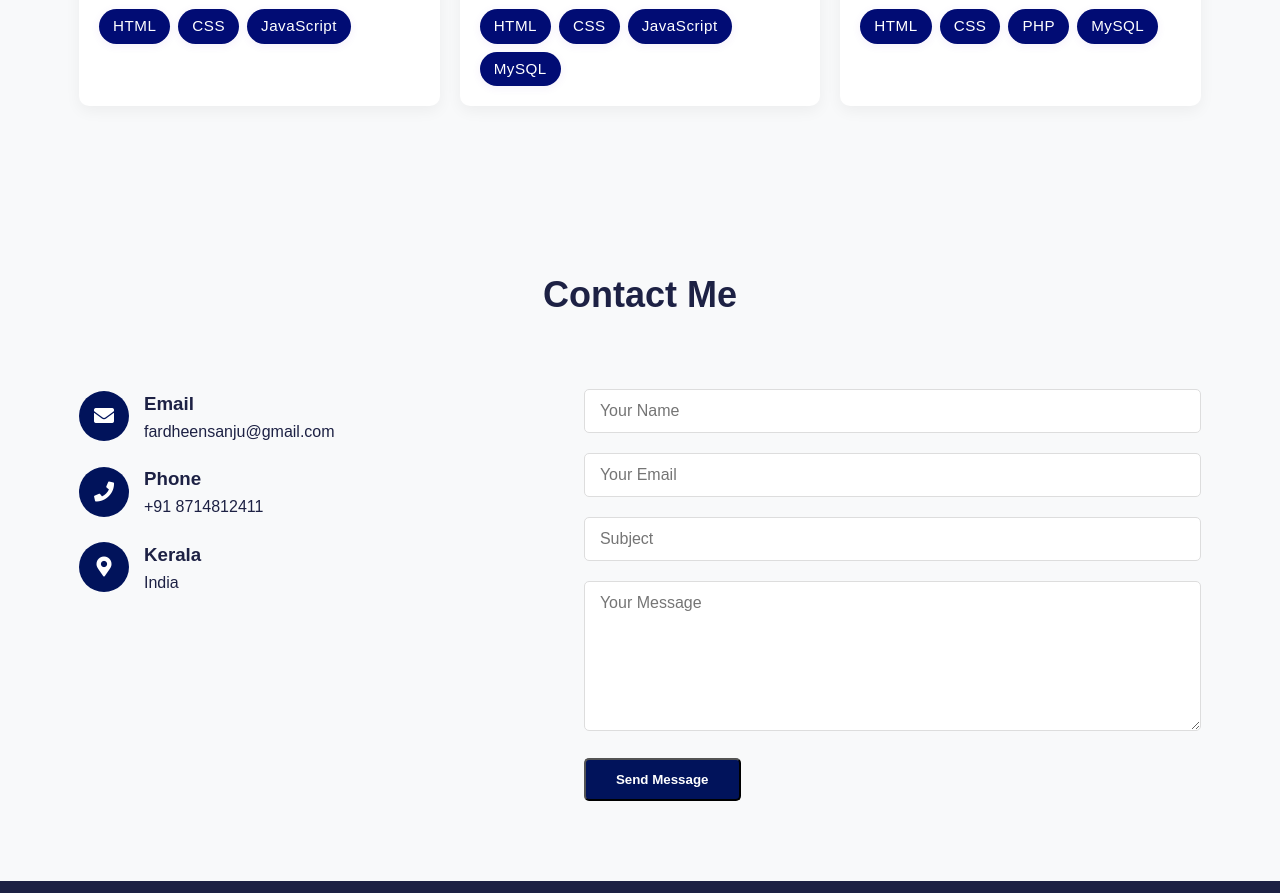
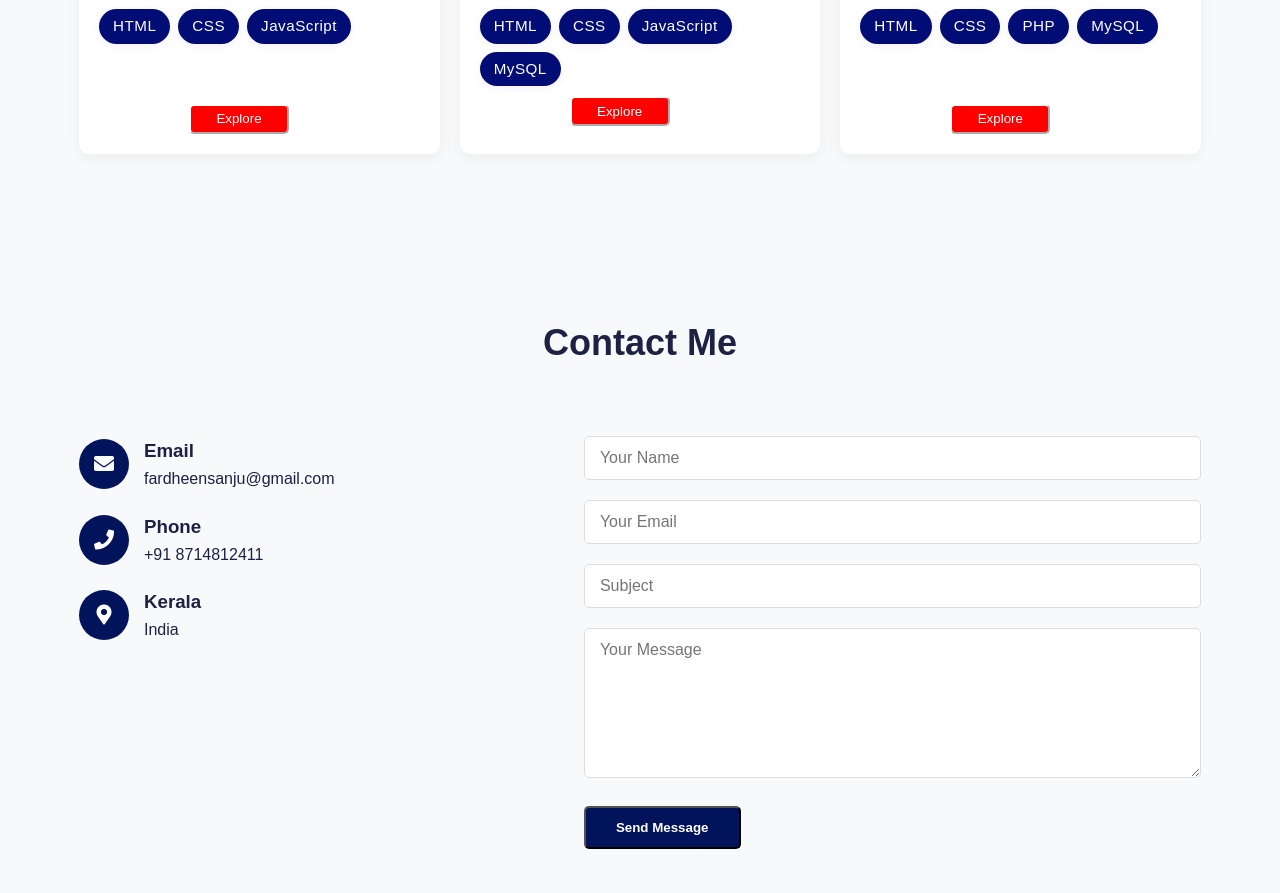
Before and after one commit to sanju-0-1/Portfolio, a plain HTML site: page index.html in a window 1280 px wide. Shown: the part 3830-4723 px from the top of the page. Drawn offline with Linux system fonts and the light colour scheme.

Commit message:
Update index.html

```diff
--- a/index.html
+++ b/index.html
@@ -262,7 +262,34 @@
         .project-card:hover {
             transform: translateY(-10px);
         }
-
+        .btn-project{
+            margin-top: 60px;
+            margin-left: 90px;
+            color: white;
+            width: 100px;
+            height: 30px;
+            text-align: center;
+            border-color: white;
+            background-color: #ff0000;
+            border-radius: 5px;
+        }
+        .btn-project:hover{
+            background-color: #4a6cf7;
+        }
+        .btn-projects{
+            margin-top: 10px;
+            margin-left: 90px;
+            color: white;
+            width: 100px;
+            height: 30px;
+            text-align: center;
+            border-color: white;
+            background-color: #ff0000;
+            border-radius: 5px;
+        }
+        .btn-projects:hover{
+            background-color: #4a6cf7;
+        }
         .project-img {
             height: 200px;
             background: linear-gradient(135deg, #4a6cf7 0%, #6f42c1 100%);
@@ -549,9 +576,6 @@
                     <li><a href="#projects"><span class="nav-icon"><i class="fas fa-project-diagram"></i></span> Projects</a></li>
                     <li><a href="#contact"><span class="nav-icon"><i class="fas fa-envelope"></i></span> Contact</a></li>
                 </ul>
-                <div class="menu-btn">
-                    <i class="fas fa-bars"></i>
-                </div>
             </nav>
         </div>
     </header>
@@ -704,6 +728,7 @@
                           <span class="project-tag">CSS</span>
                           <span class="project-tag">JavaScript</span>
                       </div>
+                      <button class="btn-project">Explore</button>
                     </div>
                 </div>
                 <div class="project-card">
@@ -719,6 +744,7 @@
                           <span class="project-tag">JavaScript</span>
                           <span class="project-tag">MySQL</span>
                       </div>
+                      <button class="btn-projects">Explore</button>
                     </div>
                 </div>
                 <div class="project-card">
@@ -734,6 +760,7 @@
                           <span class="project-tag">PHP</span>
                           <span class="project-tag">MySQL</span>
                       </div>
+                      <button class="btn-project">Explore</button>
                     </div>
                 </div>
             </div>
```
